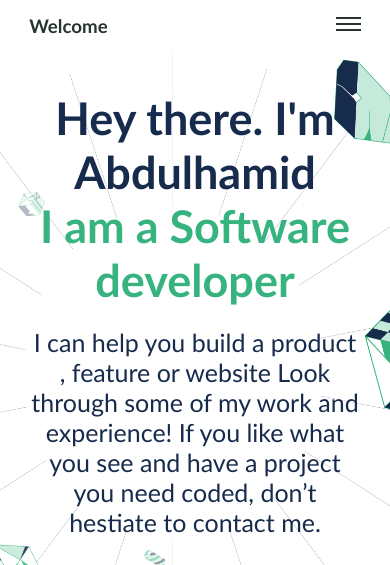
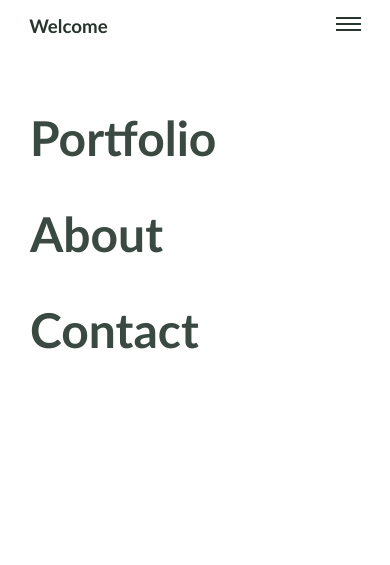
Before and after one commit to abdulhamiid/portfolio, a website: page index.html in a window 390 px wide. Shown: the top 565 px of the page. Drawn offline with Linux system fonts and the light colour scheme; files that its build step writes are made by us from their sources.

Commit message:
Position the nav links on mobile screen

```diff
--- a/index.html
+++ b/index.html
@@ -11,9 +11,11 @@
   <header class="container header">
     <h3><a href="#">Welcome</a></h3>
     <nav>
-      <span class="hamburger"></span>
-      <span class="hamburger"></span>
-      <span class="hamburger"></span>
+      <div>
+        <span class="hamburger"></span>
+        <span class="hamburger"></span>
+        <span class="hamburger"></span>
+      </div>
       <ul class="nav-links flex stretch">
         <li><a href="#work-section">Portfolio</a></li>
         <li><a href="#about-section">About</a></li>
@@ -276,5 +278,6 @@
     <a class="email-link" href="https://mail.yahoo.com">adioabdulhamid@yahoo.com</a>
     <hr class="hr hr-dark">
   </footer>
+  <script src="index.js"></script>
 </body>
 </html>
--- a/style.css
+++ b/style.css
@@ -111,7 +111,7 @@ button:active {
 }
 
 /* hamburger container */
-nav {
+nav > div{
   display: flex;
   flex-direction: column;
   align-items: center;
@@ -127,7 +127,23 @@ nav {
 }
 
 .nav-links {
-  display: none;
+  position: fixed;
+  flex-direction: column;
+  justify-content: flex-start;
+  align-items: flex-start;
+  padding: 40px 30px;
+  font-size: 3rem;
+  line-height: 2;
+  font-weight: bold;
+  top: 50px;
+  left: 0;
+  width: 100%;
+  height: 100%;
+  background-color: #fff;
+}
+
+.nav-links a {
+  color: #3a4a42;
 }
 
 #main-content {
```
